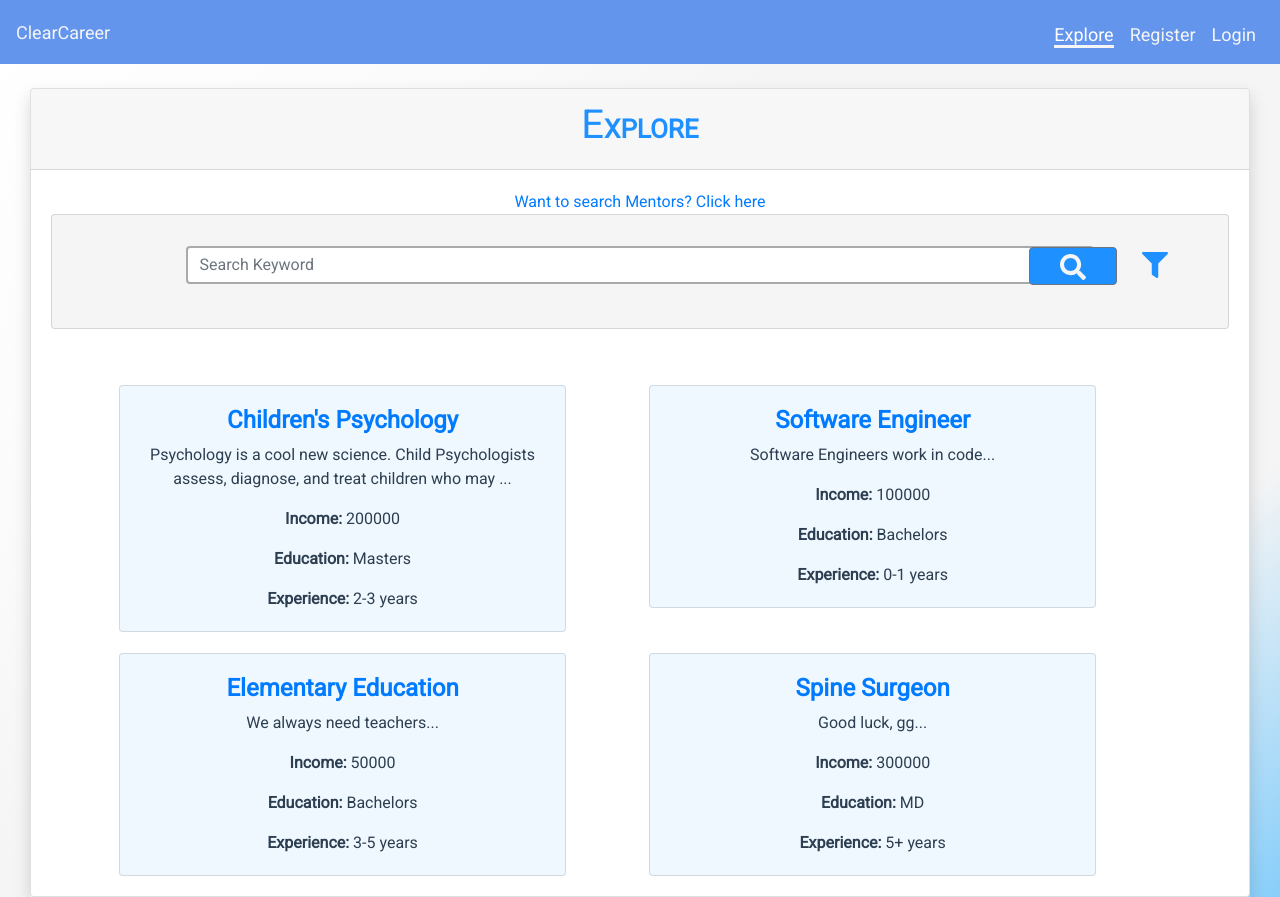
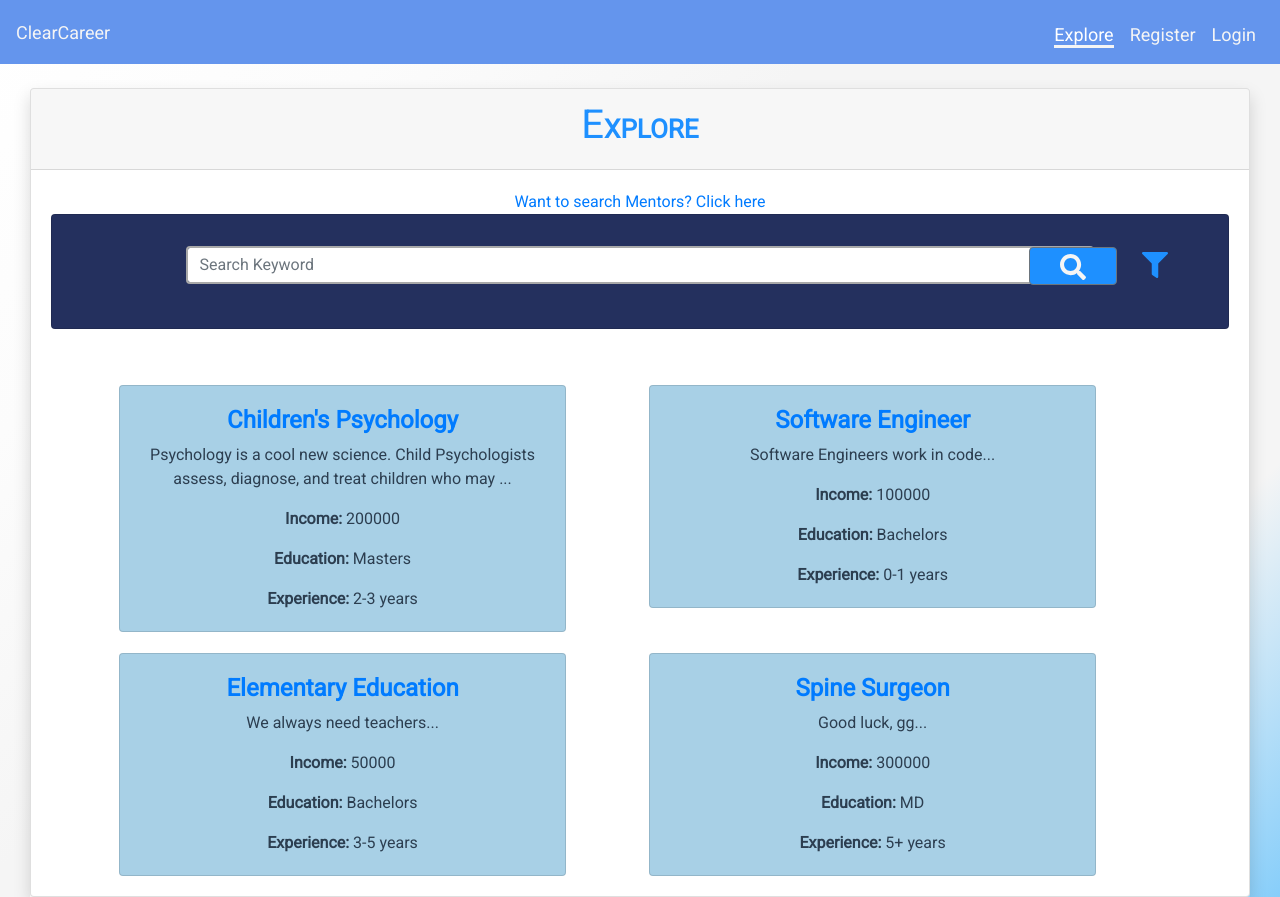
Before and after one commit to jerrylanning/clear-career, a Vue app: page /explore in a window 1280 px wide. Built offline with nearby package versions, Linux system fonts and the light colour scheme; what vue-graph would draw is missing.

Commit message:
Add some colors to our pallat

```diff
--- a/src/components/assets/CareerCard.vue
+++ b/src/components/assets/CareerCard.vue
@@ -43,7 +43,7 @@
     }
 
     .career-card {
-        background-color: aliceblue;
+        background-color: #A8D0E6;
     }
 
     .career {
--- a/src/components/assets/MentorCard.vue
+++ b/src/components/assets/MentorCard.vue
@@ -41,7 +41,7 @@
     }
     .career-card {
         margin-top: 2%;
-        background-color: aliceblue;
+        background-color: #A8D0E6;
     }
     .credential {
         margin-left: 10%;
--- a/src/components/pages/Explore.vue
+++ b/src/components/pages/Explore.vue
@@ -290,7 +290,7 @@
     }
 
     .background-explore {
-        background-color: whitesmoke;
+        background-color: #24305E;
     }
     .heading-block {
         display: inline-grid;
--- a/src/components/pages/SearchMentors.vue
+++ b/src/components/pages/SearchMentors.vue
@@ -175,7 +175,7 @@
         margin-left: 10%;
     }
     .search-mentor-container {
-        background-color: whitesmoke;
+        background-color: #24305E;
     }
 
     .search-mentor-bar {
```
